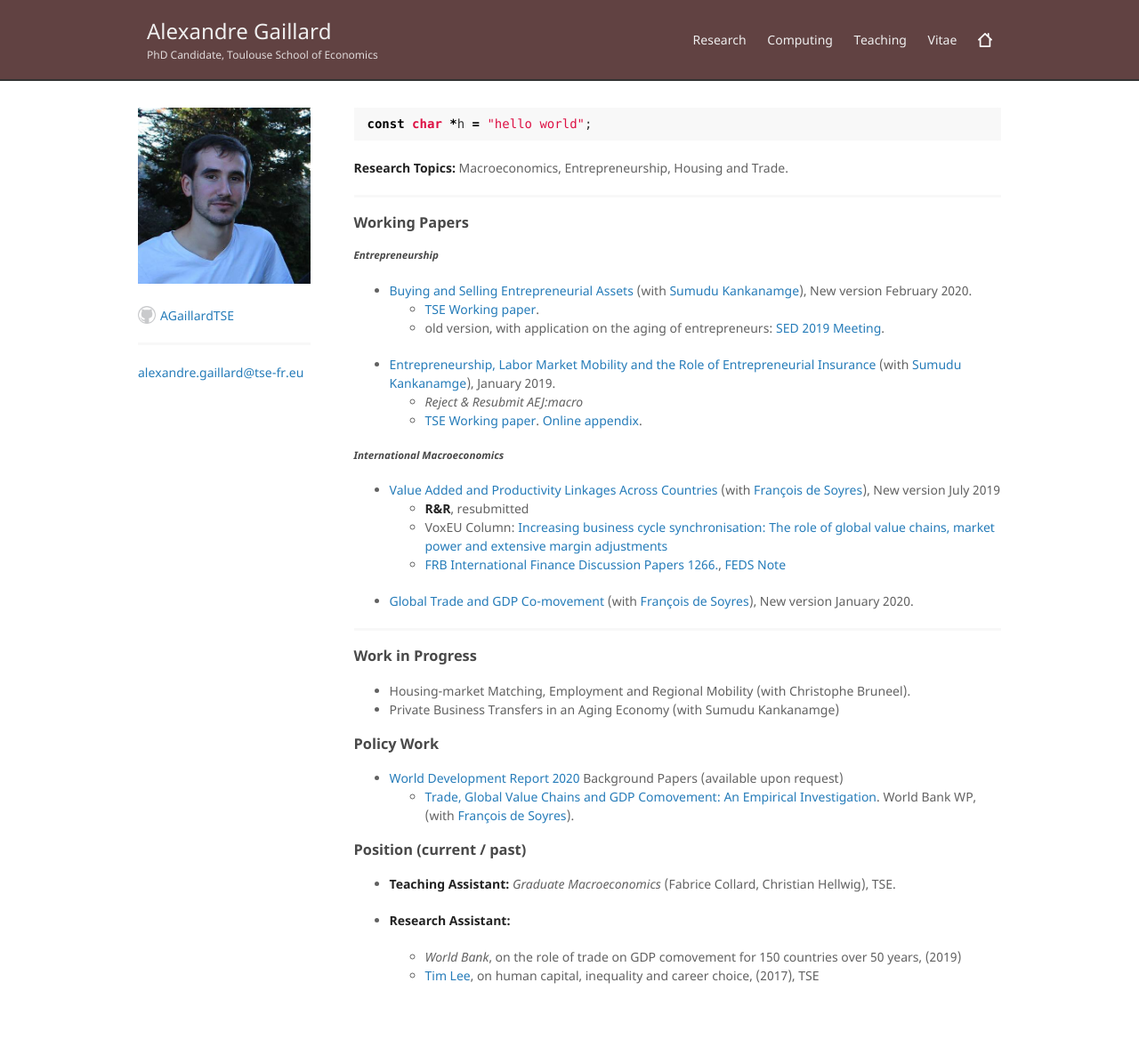
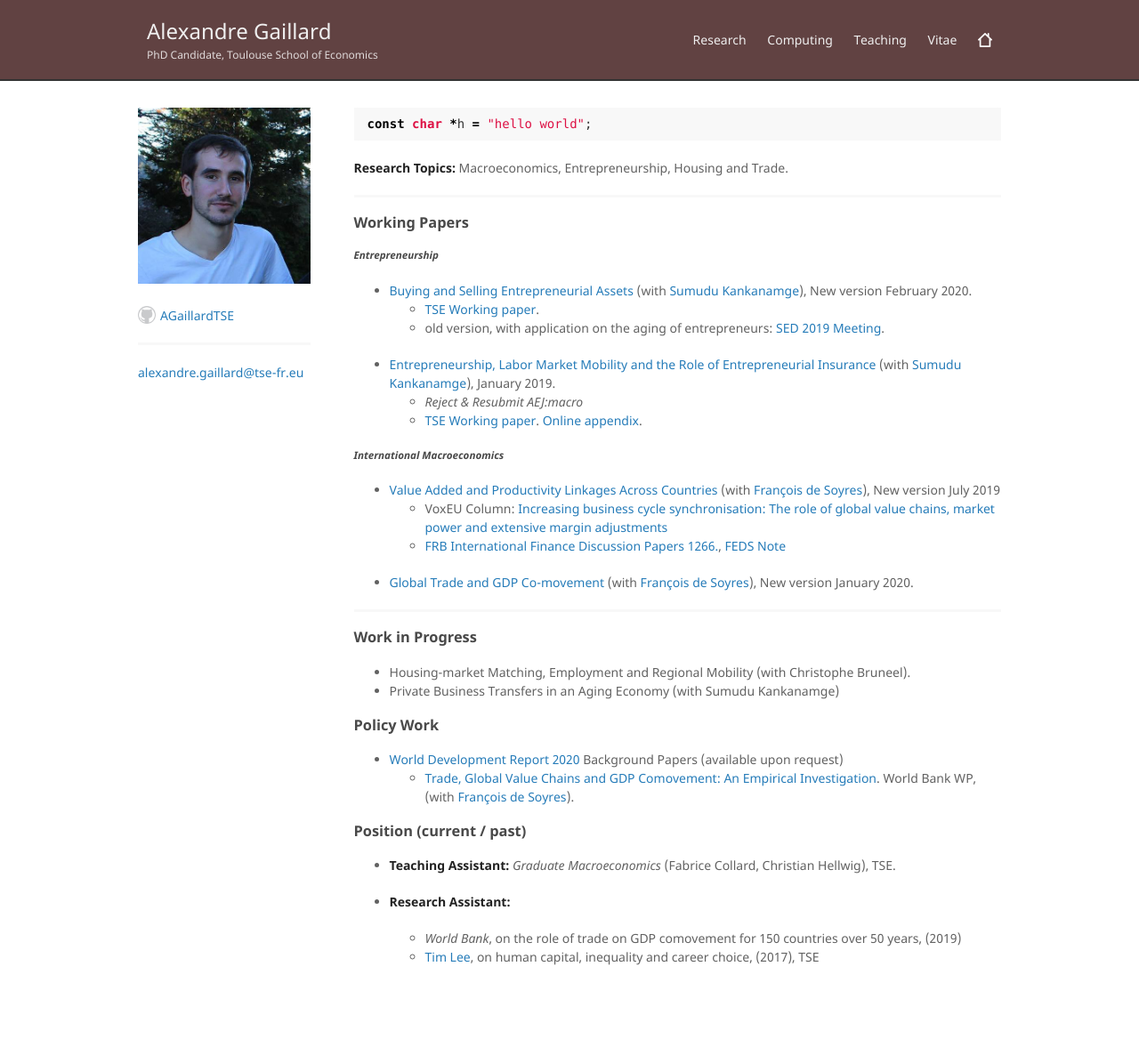
Before and after one commit to AGaillardTSE/AGaillardTSE.github.io, a Jekyll site: the page built from index.md, in a window 1280 px wide. Shown: the whole page at 89% size. Built offline with Jekyll 4.4.1, drawn with Linux system fonts in a browser that asks for light colours; after the commit the page ends 1156 px from its top, so only the background shows below that.

Commit message:
Update index.md

```diff
--- a/index.md
+++ b/index.md
@@ -25,7 +25,6 @@ const char *h = "hello world";
 
 ##### *International Macroeconomics*
 *   [Value Added and Productivity Linkages Across Countries](http://agaillard.eu/projects/TCP/) (with [François de Soyres](https://sites.google.com/site/francoisdesoyres/research)), New version July 2019
-    - **R&R**, resubmitted
     - VoxEU Column: <a href="https://voxeu.org/article/explaining-business-cycle-synchronisation-using-profits-and-extensive-margin" target="_blank">Increasing business cycle synchronisation: The role of global value chains, market power and extensive margin adjustments</a>
     - <a href="https://www.federalreserve.gov/econres/ifdp/files/ifdp1266.pdf" target="_blank">FRB International Finance Discussion Papers 1266.</a>, <a href="https://www.federalreserve.gov/econres/notes/feds-notes/increasing-business-cycles-synchronization-20191213.htm" target="_blank">FEDS Note</a>
 
```
